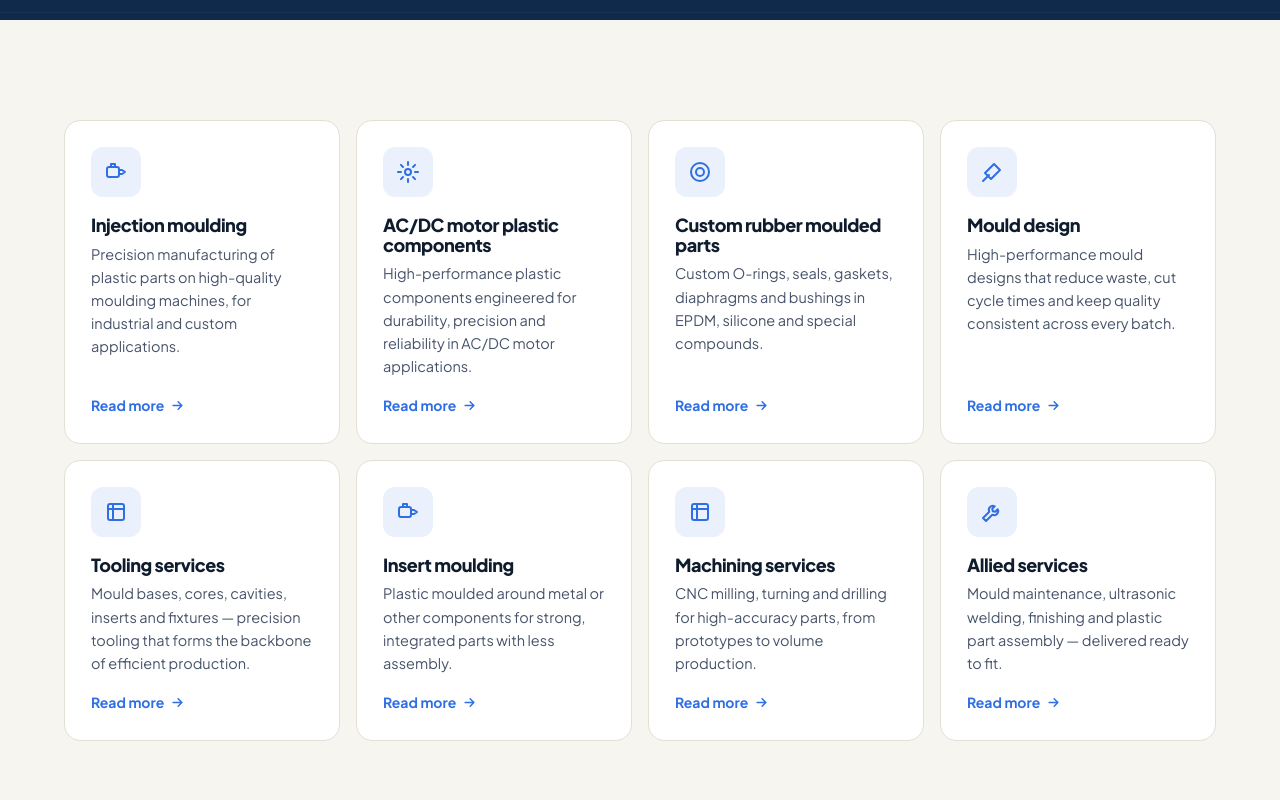
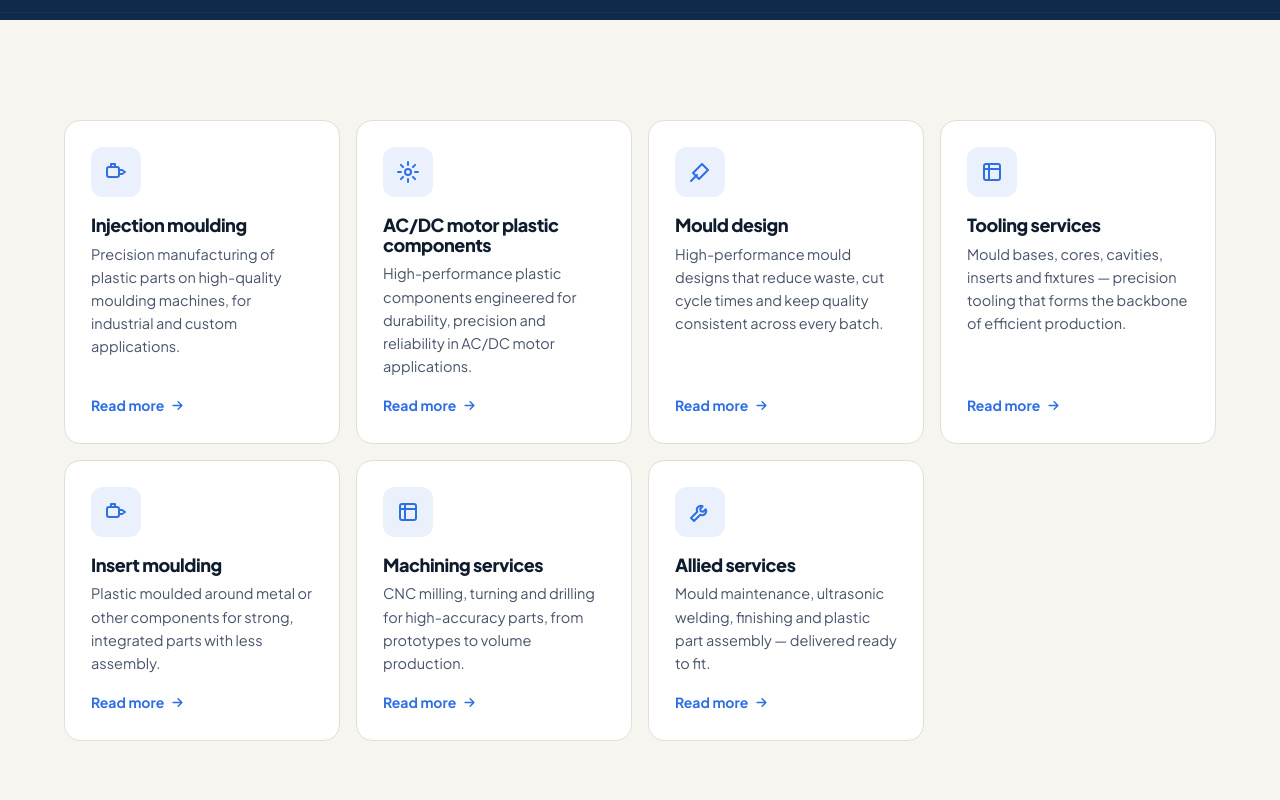
Before and after one commit to vraj-d7/shivsagar-enterprise-website, an Astro site: page /services in a window 1280 px wide. Shown: the part 620-1420 px from the top of the page. Built offline with nearby package versions, Linux system fonts and the light colour scheme; Astro itself is replaced by a stand-in of ours.

Commit message:
Remove the custom rubber moulded parts service
Drop the service card and its page; the home grid now shows all seven
remaining services. The old /service/custom-rubber-moulded-parts/ URL
now redirects to the rubber parts on the Products page.

Co-Authored-By: Claude Opus 5.5 <noreply@anthropic.com>

```diff
--- a/src/data/services.ts
+++ b/src/data/services.ts
@@ -115,35 +115,6 @@ export const services: Service[] = [
 			{ q: 'What materials are used for these components?', a: 'We use high-quality polymers like nylon, ABS, PBT and other engineering-grade plastics known for durability and electrical resistance.' },
 			{ q: 'Do you offer prototyping and testing?', a: 'Yes, we provide prototyping and thorough testing to ensure component compatibility and performance before mass production.' },
 			{ q: 'Which industries do you serve with your motor components?', a: 'We cater to the automotive, electrical, appliance, industrial equipment and consumer electronics industries.' },
-		],
-	},
-	{
-		slug: 'rubber-moulded-parts',
-		oldPath: '/service/custom-rubber-moulded-parts/',
-		icon: 'ring',
-		title: 'Custom rubber moulded parts',
-		short: 'Custom O-rings, seals, gaskets, diaphragms and bushings in EPDM, silicone and special compounds.',
-		headline: 'Rubber parts that seal, cushion and protect',
-		// The old site's rubber page was empty; this text is drawn from its home, about and blog pages.
-		intro: [
-			'Alongside plastics, Shiv Sagar Enterprise moulds custom rubber components — more than 5,000 rubber parts a day. One supplier for the plastic housing and the seal that goes in it.',
-			'We mould parts in a range of elastomers including EPDM, silicone, natural rubber and neoprene, choosing the compound for the conditions the part has to survive: water and steam, outdoor weather, heat, food contact or chemicals.',
-		],
-		sections: [
-			{
-				title: 'Where our rubber parts work',
-				body: 'Pumps rely on our O-rings, seals and diaphragms for leak-proof operation. Dairy and food plants use our food-grade silicone gaskets for hygienic, easy-clean sealing. Motor makers use vibration-damping rubber mounts and bushings, and engineering and automotive customers use our rubber bushings in demanding conditions.',
-			},
-		],
-		includesTitle: 'Rubber parts we make',
-		includes: ['O-rings', 'Seals & sealing gaskets', 'Diaphragms', 'Bushings', 'Vibration-damping mounts', 'Food-grade silicone parts', 'Custom profiles to drawing or sample'],
-		industries: ['Pumps & fluid handling', 'Dairy & food processing', 'Electric motors', 'Chemical & industrial equipment', 'Automotive & engineering'],
-		whyTitle: 'Why choose Shiv Sagar for rubber parts?',
-		why: ['5,000+ rubber parts a day', 'EPDM, silicone, natural rubber & neoprene', 'Food-grade options', 'Made to your drawing or sample', 'Plastic and rubber from one supplier'],
-		faq: [
-			{ q: 'Which rubber materials do you work with?', a: 'We mould EPDM, silicone (including food-grade), natural rubber, neoprene and special compounds selected for your application.' },
-			{ q: 'Can you make rubber parts for food and dairy equipment?', a: 'Yes. We make food-grade silicone and rubber parts such as sealing gaskets and O-rings that are durable, safe and easy to clean.' },
-			{ q: 'Can you match an existing part?', a: 'Yes. Send us a drawing or a sample of the part and we will develop a mould and compound to match it.' },
 		],
 	},
 	{
--- a/src/pages/index.astro
+++ b/src/pages/index.astro
@@ -15,7 +15,7 @@ import { getPosts } from '../data/blog';
 import { Image } from 'astro:assets';
 import heroPhoto from '../assets/home/hero-moulding.jpg';
 const latest = (await getPosts()).slice(0, 3);
-const homeServices = services.slice(0, 7); // lead card spans two columns: 7 cards fill two rows of four
+const homeServices = services; // lead card spans two columns: 7 services fill two rows of four
 ---
 <Layout>
 	<!-- HERO -->
```
Also changed, not shown: README.md, 1 other file.
